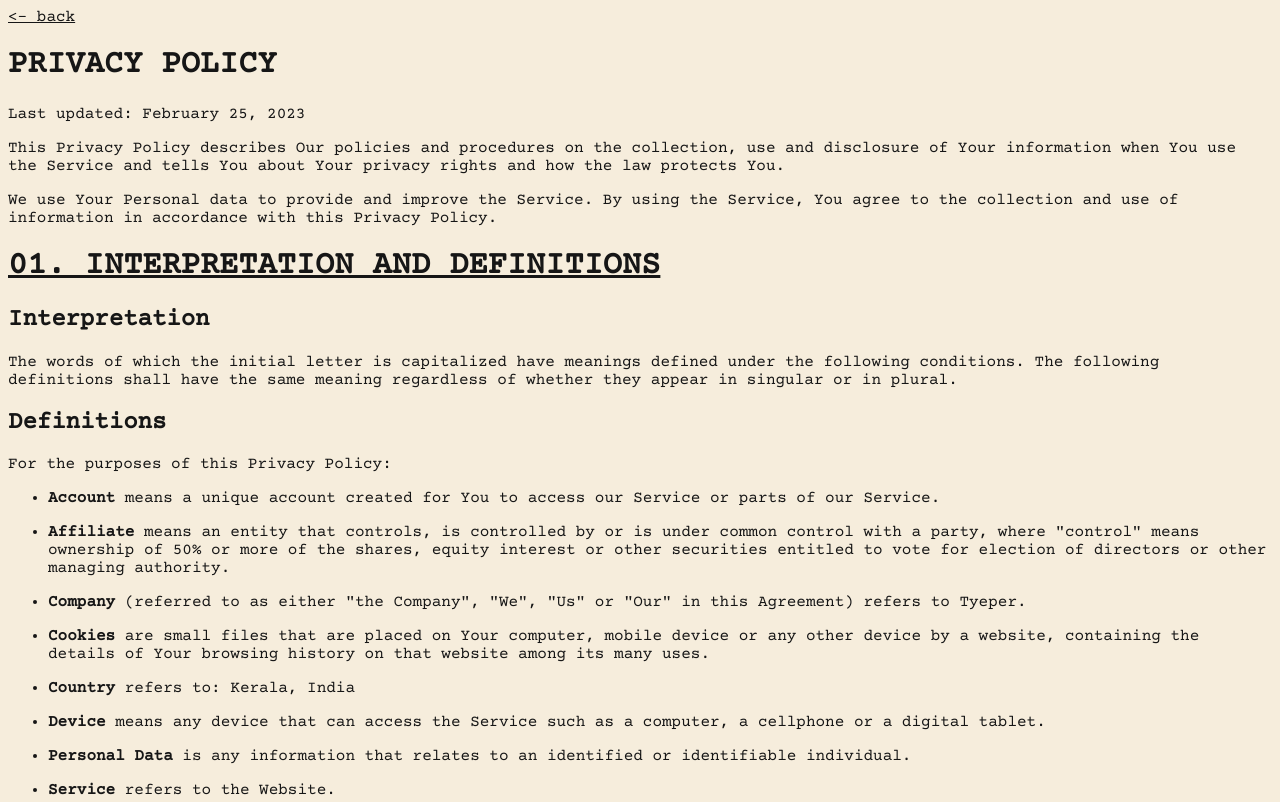
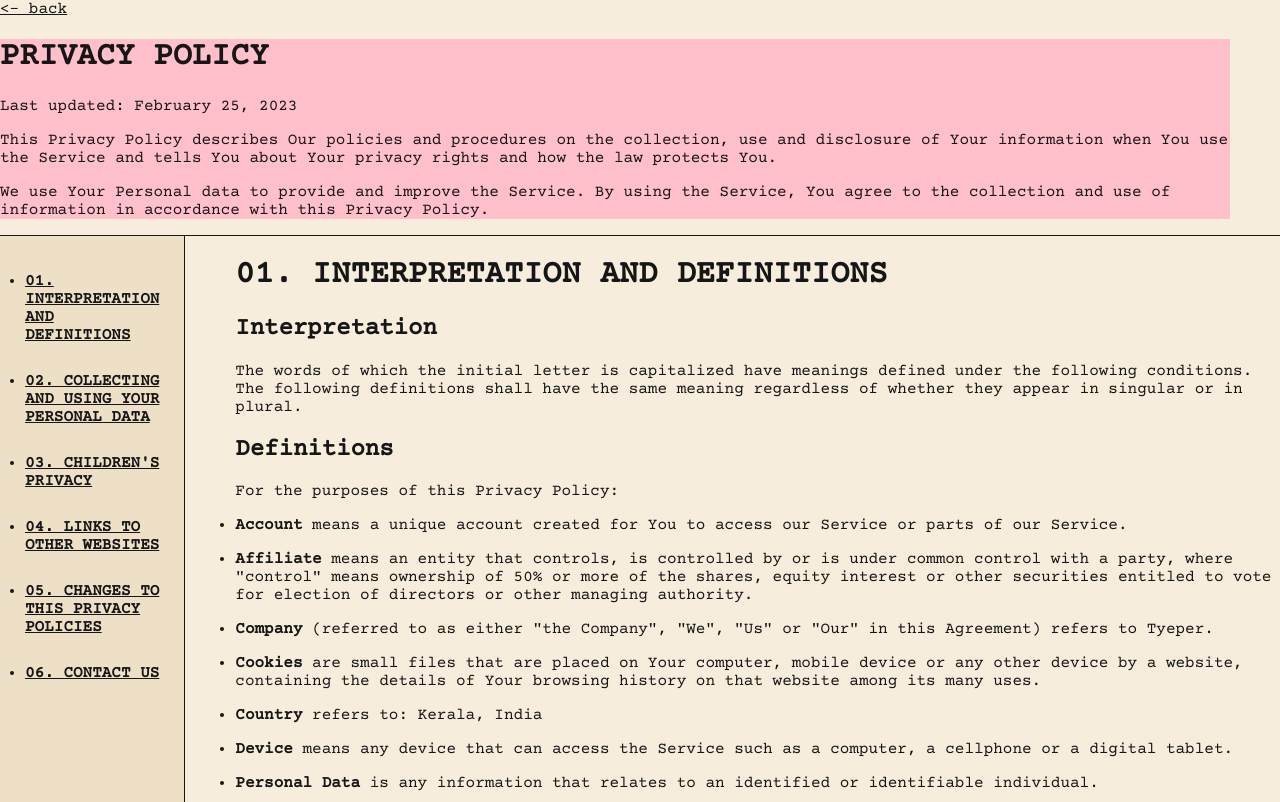
Before and after one commit to DoFitO-dev/Tyeper, a plain HTML site: page pripol.html in a window 1280 px wide. Shown: the top 802 px of the page. Drawn offline with nearby package versions, Linux system fonts and the light colour scheme; a web font is replaced by a local one.

Commit message:
pripol good

```diff
--- a/page.css
+++ b/page.css
@@ -12,7 +12,9 @@ body {
     /*--bg-color: hsl(49 37% 94%);*/
     --bg-color: #F6EDDC;
 }
-
+.box{
+    height: 100px;
+}
 .texted {
     position: absolute;
     top: 50%;
--- /dev/null
+++ b/pripol.css
@@ -0,0 +1,65 @@
+@import url('https://fonts.googleapis.com/css2?family=Courier+Prime&display=swap');
+@import url('https://fonts.googleapis.com/css2?family=Proza+Libre&display=swap');
+
+* {
+    padding: 0;
+    box-sizing: border-box;
+    font-family: 'Courier Prime', monospace;
+    color: #161616;
+}
+
+:root {
+    /*--bg-color: hsl(49 37% 94%);*/
+    --bg-color: #F6EDDC;
+}
+
+::selection {
+    background-color: #bbae8d;
+}
+
+::-webkit-scrollbar {
+    width: 8px;
+    border: 1px solid #756d56;
+    background: transparent;
+}
+
+::-webkit-scrollbar-thumb {
+    background-color: #756d56;
+    border-radius: 1rem;
+}
+
+body {
+    margin: 0;
+    background-color: var(--bg-color);
+}
+
+.head {
+    background-color: pink;
+    align-items: center;
+    justify-content: center;
+    margin-right: 50px;
+}
+.head h1 {
+
+}
+
+.container {
+    display: flex;
+    border-top: solid 1px #161616;
+}
+
+.box1 {
+    padding: 20px;
+    background-color: #eee0c7;
+    position: sticky;
+    margin-right: 50px;
+    border-right: solid 1px #161616;
+}
+
+.box1 li {
+    margin: 5px;
+}
+
+.box1 li a{
+    font-weight: 900;
+}
--- a/pripol.html
+++ b/pripol.html
@@ -6,19 +6,37 @@
     <meta name="viewport" content="width=device-width, initial-scale=1.0">
     <title>Privacy Policy</title>
     <link rel="shortcut icon" href="./images/logo.png" type="image/x-icon">
-    <link rel="stylesheet" href="./style.css">
+    <link rel="stylesheet" href="./pripol.css">
 </head>
 <body>
 
     <a href="./index.html"><- back</a>
 
+
+
+    <div class="head">
     <h1>PRIVACY POLICY</h1>
     <p>Last updated: February 25, 2023</p>
     <p>This Privacy Policy describes Our policies and procedures on the collection, use and disclosure of Your information when You use the Service and tells You about Your privacy rights and how the law protects You.</p>
     <p>We use Your Personal data to provide and improve the Service. By using the Service, You agree to the collection and use of information in accordance with this Privacy Policy.</p>
+    </div>
+
+<!---->
+    <div class="container">
+    <div class="box1">
+        <ul>
+            <li><a href="">01. INTERPRETATION AND DEFINITIONS</a></li><br>
+            <li><a href="">02. COLLECTING AND USING YOUR PERSONAL DATA</a></li><br>
+            <li><a href="">03. CHILDREN'S PRIVACY</a></li><br>
+            <li><a href="">04. LINKS TO OTHER WEBSITES</a></li><br>
+            <li><a href="">05. CHANGES TO THIS PRIVACY POLICIES</a></li><br>
+            <li><a href="">06. CONTACT US</a></li><br>
+        </ul>
+    </div>
 
 <!------------------------------------------------------------->
 
+    <div class="box2">
     <h1 class="title">01. INTERPRETATION AND DEFINITIONS</h1>
     <h2>Interpretation</h2>
     <p>The words of which the initial letter is capitalized have meanings defined under the following conditions. The following definitions shall have the same meaning regardless of whether they appear in singular or in plural.</p>
@@ -208,6 +226,8 @@
     <p>By visiting this page on our website: <a href="https://dofito-dev.github.io/Tyeper/contact.html" rel="external nofollow noopener" target="_blank">https://dofito-dev.github.io/Tyeper/contact.html</a></p>
     </li>
     </ul>
+    </div>
+    </div>
 
 </body>
 </html>
--- a/script.js
+++ b/script.js
@@ -18,7 +18,8 @@ btn1.addEventListener('OnClick', fun1);
 tinymce.init({
     selector: 'textarea#default',
     width: 1000,
-    height: 1000,
+    height: 900,
+    content_css: 'writer',
     plugins:[
         'advist', 'autolink', 'link', 'image', 'lists', 'charmap', 'preview', 'anchor', 'pagebreak',
         'searchreplace', 'wordcount', 'visualblocks', 'code', 'fullscreen', 'insertdatetime', 'media',
```
Also changed, not shown: page.html (+2 -1 lines), hwt.html (deleted), style.css (line endings or trailing spaces).
